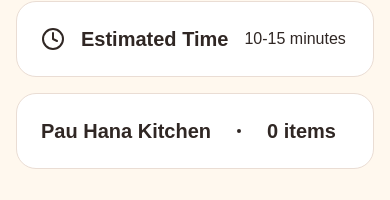
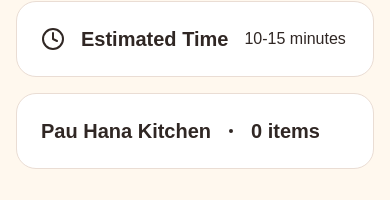
Before and after one commit to jjackson112/pau-hana-kitchen, a React (Vite) app in the folder frontend/: page /checkout in a window 390 px wide. Shown: the part 199-399 px from the top of the page. Built offline with nearby package versions, Linux system fonts and the light colour scheme.

Commit message:
ternary operator for a singular item in the cart summary

```diff
--- a/frontend/src/App.css
+++ b/frontend/src/App.css
@@ -583,6 +583,10 @@ a {
   .coupon-btn {
     width: 100%;
   }
+
+  .cart-summary {
+    gap: 0.5rem;
+  }
 }
 
 @media (max-width: 600px) {
--- a/frontend/src/components/CartSummary.jsx
+++ b/frontend/src/components/CartSummary.jsx
@@ -8,7 +8,7 @@ function CartSummary() {
         <section className="cart-summary">
             <h3>Pau Hana Kitchen</h3>
             <Dot aria-hidden="true" />
-            <h3>{totalQuantity} items</h3>
+            <h3>{totalQuantity} {totalQuantity === 1 ? "item" : "items"}</h3>
         </section>
     )
 }
```
